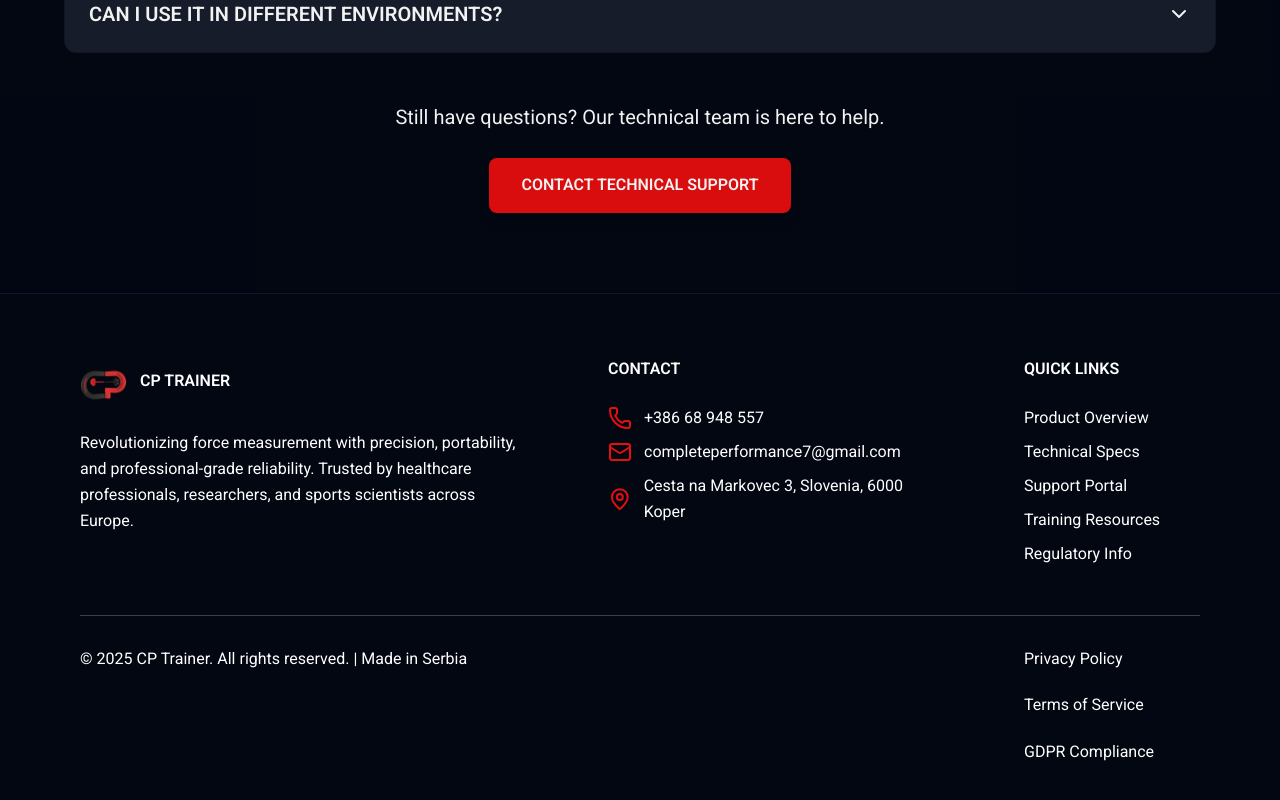
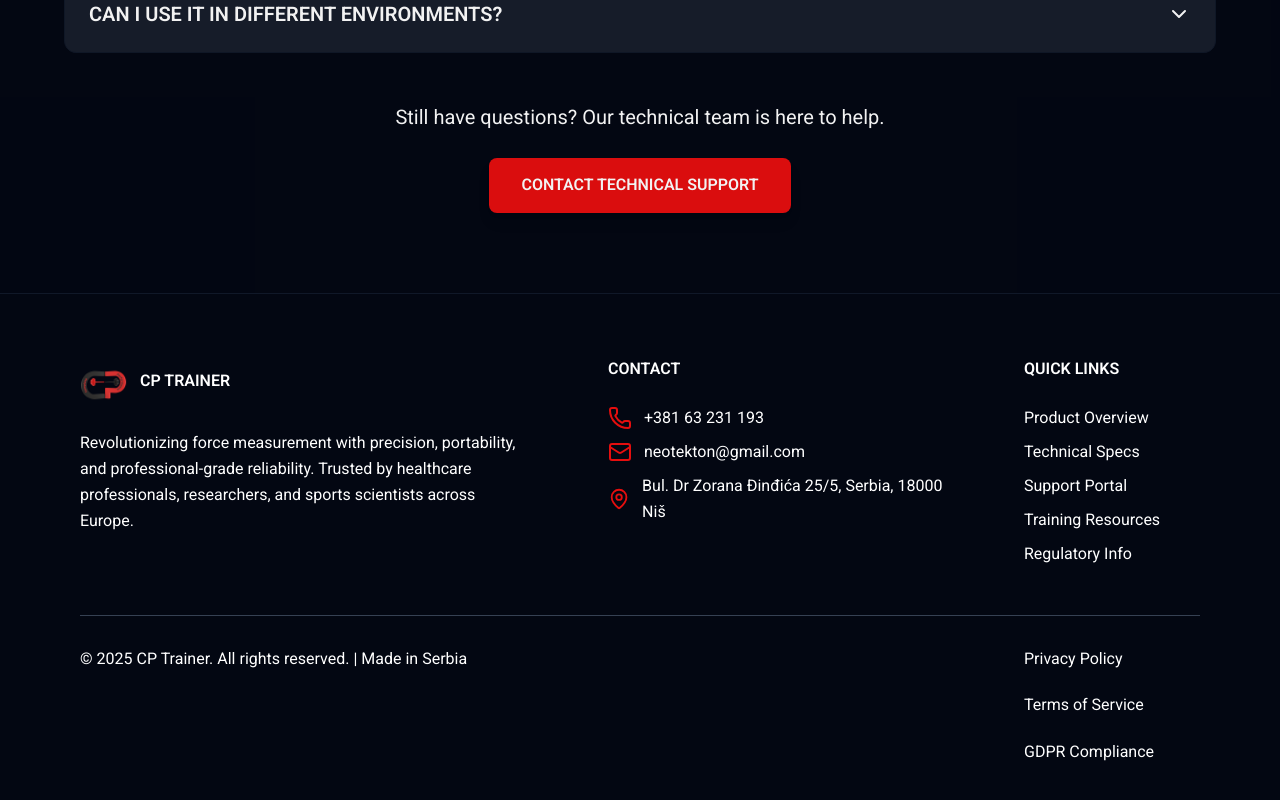
Before and after one commit to JovanaPavlovic/cp-trainer, a React (Vite) app: page / in a window 1280 px wide. Shown: the part 8794-9594 px from the top of the page. Built offline with nearby package versions, Linux system fonts and the light colour scheme.

Commit message:
Add deploy workflow

```diff
--- a/src/components/Footer.tsx
+++ b/src/components/Footer.tsx
@@ -49,15 +49,15 @@
             <div className="space-y-2">
               <div className="flex items-center gap-3 text-white text-sm xl:text-[16px] leading-relaxed">
                 <Phone size={24} className={style.icon} />
-                <span>+386 68 948 557</span>
+                <span>+381 63 231 193</span>
               </div>
               <div className="flex items-center gap-3 text-white text-sm xl:text-[16px] leading-relaxed">
                 <Mail size={24} className={style.icon} />
-                <span>completeperformance7@gmail.com</span>
+                <span>neotekton@gmail.com</span>
               </div>
               <div className="flex items-center gap-3 text-white text-sm xl:text-[16px] leading-relaxed">
                 <MapPin size={24} className={style.icon} />
-                <span>Cesta na Markovec 3, Slovenia, 6000 Koper</span>
+                <span>Bul. Dr Zorana Đinđića 25/5, Serbia, 18000 Niš</span>
               </div>
             </div>
           </div>
--- a/vite.config.ts
+++ b/vite.config.ts
@@ -5,6 +5,7 @@
 // https://vite.dev/config/
 export default defineConfig({
   plugins: [react(), tailwindcss()],
+  base: "/"
   // base: "/cp-trainer/"
   // base: "https://jovanapavlovic.github.io/cp-trainer/",
 });
```
